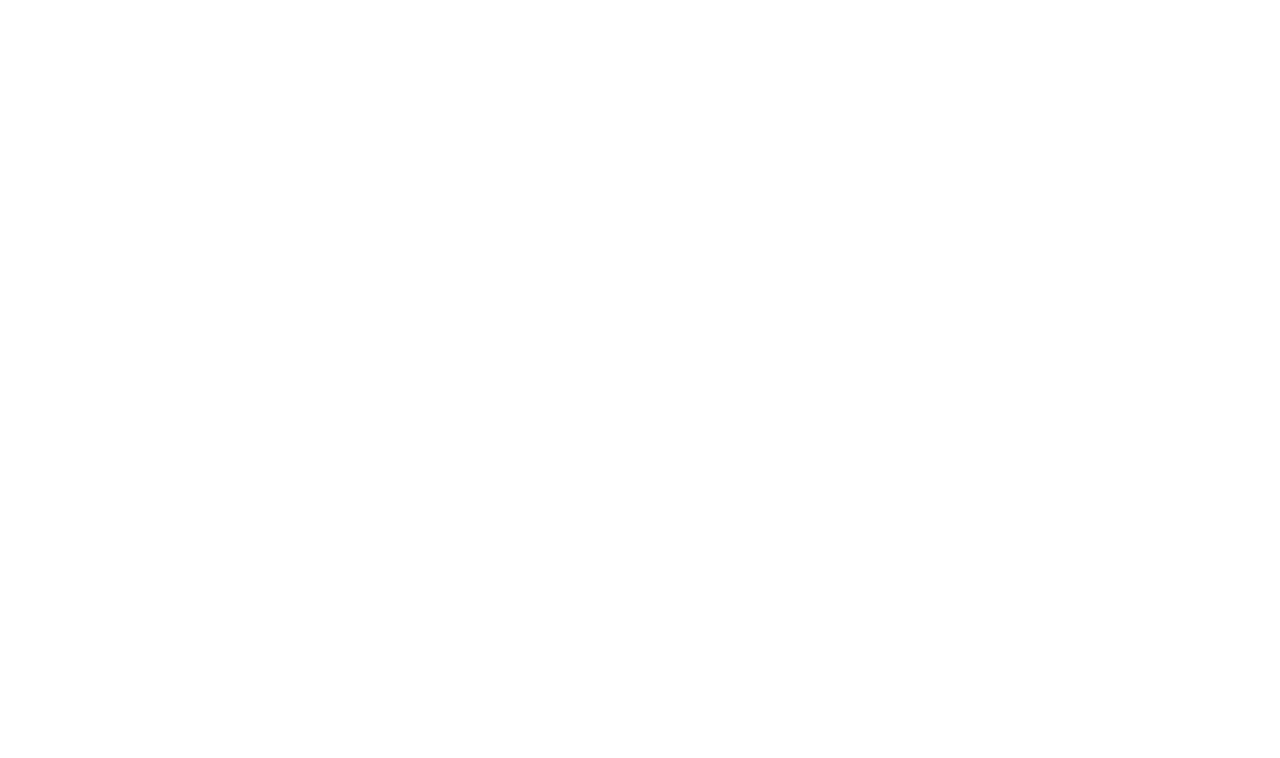
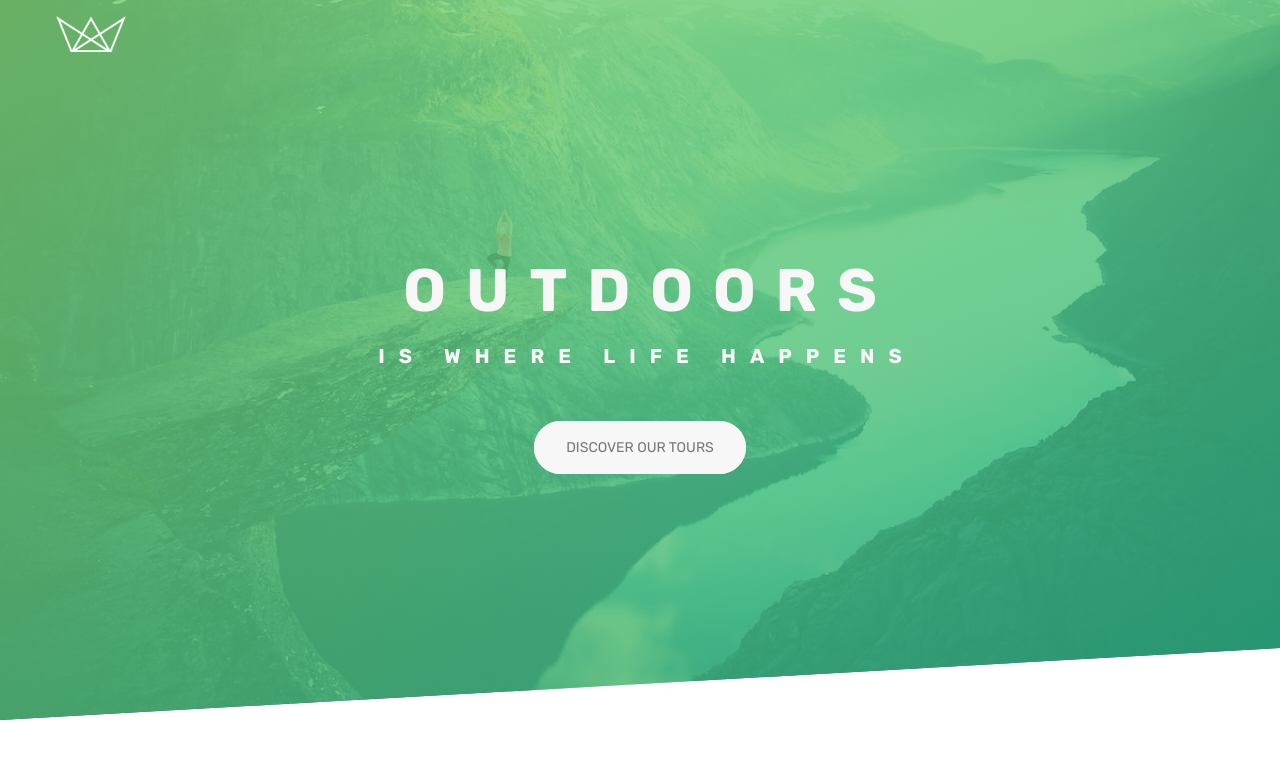
Before and after one commit to lantranad2/natours, a website built with Parcel: page src/index.html in a window 1280 px wide. Built offline with nearby package versions, Linux system fonts and the light colour scheme.

Commit message:
Build the Header component.

```diff
--- a/src/index.html
+++ b/src/index.html
@@ -14,5 +14,22 @@
     <link rel="stylesheet" href="sass/main.scss" />
     <script type="module" src="js/script.js"></script>
   </head>
-  <body></body>
+  <body>
+    <header class="header">
+      <div class="container header__logo">
+        <a href="#"><img src="images/logo.png" alt="Natours Logo" /></a>
+      </div>
+      <div class="header__content">
+        <h1 class="header__title">
+          <span class="animated-from-left header__heading">Outdoors</span>
+          <span class="animated-from-right header__subheading"
+            >is where life happens</span
+          >
+        </h1>
+        <a href="#" class="btn btn--primary animated-from-bottom header__btn">
+          Discover Our Tours
+        </a>
+      </div>
+    </header>
+  </body>
 </html>
--- /dev/null
+++ b/src/sass/abstracts/_mixins.scss
@@ -0,0 +1,50 @@
+// <= 320px   : xs-4
+@mixin xs-4 {
+  @media screen and (max-width: 320px) {
+    @content;
+  }
+}
+
+// <= 375px   : xs-3
+@mixin xs-3 {
+  @media screen and (max-width: 375px) {
+    @content;
+  }
+}
+
+// <= 480px   : xs-2
+@mixin xs-2 {
+  @media screen and (max-width: 480px) {
+    @content;
+  }
+}
+
+// <= 575px   : xs (STANDARD) [481; 575]
+
+// <= 640px   : sm
+@mixin sm {
+  @media screen and (min-width: 639px) {
+    @content;
+  }
+}
+
+// <= 768px   : md
+@mixin md {
+  @media screen and (min-width: 767px) {
+    @content;
+  }
+}
+
+// <= 992px   : lg
+@mixin lg {
+  @media screen and (min-width: 991px) {
+    @content;
+  }
+}
+
+// <= 1200px  : xl
+@mixin xl {
+  @media screen and (min-width: 1199px) {
+    @content;
+  }
+}
--- /dev/null
+++ b/src/sass/abstracts/_variables.scss
@@ -0,0 +1,14 @@
+$color-primary: #55c57a;
+$color-primary-dark: #28b485;
+$color-primary-light: #7ed56f;
+
+$color-secondary-dark: #ff7730;
+$color-secondary-light: #ffb900;
+
+$color-grey: #777;
+$color-grey-light: #f7f7f7;
+
+$padding-base: 1.6rem;
+
+$z-index-base: 0;
+$z-index-btn-after: $z-index-base - 1;
--- /dev/null
+++ b/src/sass/base/_animation.scss
@@ -0,0 +1,55 @@
+@keyframes moveFromBottom {
+  0% {
+    opacity: 0;
+    transform: translateY(3rem);
+  }
+
+  100% {
+    opacity: 1;
+    transform: translateY(0);
+  }
+}
+
+@keyframes moveFromLeft {
+  0% {
+    opacity: 0;
+    transform: translateX(-4rem);
+  }
+
+  70% {
+    transform: translateX(1rem);
+  }
+
+  100% {
+    opacity: 1;
+    transform: translateX(0);
+  }
+}
+
+@keyframes moveFromRight {
+  0% {
+    opacity: 0;
+    transform: translateX(4rem);
+  }
+
+  70% {
+    transform: translateX(-1rem);
+  }
+
+  100% {
+    opacity: 1;
+    transform: translateX(0);
+  }
+}
+
+@keyframes moveInBottom {
+  0% {
+    opacity: 0;
+    transform: translateY(3rem);
+  }
+
+  100% {
+    opacity: 1;
+    transform: translate(0);
+  }
+}
--- a/src/sass/base/_reset.scss
+++ b/src/sass/base/_reset.scss
@@ -1 +1,38 @@
-// font-family: 'Rubik', sans-serif;
+@use "../abstracts/variables" as *;
+
+*,
+*::before,
+*::after {
+  padding: 0;
+  margin: 0;
+  box-sizing: inherit;
+}
+
+html {
+  font-size: 62.5%;
+  overflow-x: hidden;
+}
+
+body {
+  font-family: "Rubik", system-ui, -apple-system, BlinkMacSystemFont, "Segoe UI",
+    Roboto, Oxygen, Ubuntu, Cantarell, "Open Sans", "Helvetica Neue", sans-serif;
+  font-size: 1.8rem;
+  line-height: 1.5;
+  color: $color-grey;
+  box-sizing: border-box;
+  overflow-x: hidden;
+}
+
+img {
+  width: 100%;
+  display: block;
+}
+
+ul {
+  list-style: none;
+}
+
+a {
+  color: $color-grey-light;
+  text-decoration: none;
+}
--- /dev/null
+++ b/src/sass/base/_utilities.scss
@@ -0,0 +1,22 @@
+@use "../abstracts/variables" as *;
+@use "animation" as *;
+
+.container {
+  max-width: 1200px;
+  margin-left: auto;
+  margin-right: auto;
+  padding-left: $padding-base;
+  padding-right: $padding-base;
+}
+
+.animated-from-left {
+  animation: moveFromLeft 0.75s ease-out backwards;
+}
+
+.animated-from-right {
+  animation: moveFromRight 0.75s ease-out backwards;
+}
+
+.animated-from-bottom {
+  animation: moveFromBottom 0.75s ease-out backwards;
+}
--- /dev/null
+++ b/src/sass/components/_btn.scss
@@ -0,0 +1,51 @@
+@use "../abstracts/variables" as *;
+
+.btn {
+  border: none;
+  outline: none;
+  padding: 1.6rem 3.2rem;
+  font-size: 1.4rem;
+  text-transform: uppercase;
+  border-radius: 100px;
+  position: relative;
+  transition: transform 0.4s;
+
+  &:hover {
+    transform: translateY(-3px);
+    box-shadow: 0 1rem 2rem rgba(0, 0, 0, 0.2);
+  }
+
+  &:active {
+    transform: translateY(0);
+    box-shadow: 0 0.5rem 1rem rgba(0, 0, 0, 0.2);
+  }
+
+  &::after {
+    content: "";
+    display: block;
+    position: absolute;
+    top: 0;
+    left: 0;
+    right: 0;
+    bottom: 0;
+    z-index: $z-index-btn-after;
+    border-radius: inherit;
+    background: inherit;
+    transition: all 0.4s;
+  }
+
+  &:hover::after {
+    opacity: 0;
+    transform: scaleX(1.4) scaleY(1.6);
+  }
+
+  &--primary {
+    color: $color-grey;
+    background: $color-grey-light;
+  }
+
+  &--secondary {
+    color: $color-grey-light;
+    background: $color-primary;
+  }
+}
--- /dev/null
+++ b/src/sass/layout/_header.scss
@@ -0,0 +1,113 @@
+@use "../abstracts/variables" as *;
+@use "../abstracts/mixins" as *;
+
+.header {
+  height: 90vh;
+  background-image: linear-gradient(
+      to right bottom,
+      rgba(126, 213, 111, 0.8),
+      rgba(40, 180, 133, 0.8)
+    ),
+    url(../images/header.jpg);
+  background-position: center;
+  background-repeat: no-repeat;
+  background-size: cover;
+  clip-path: polygon(0 0, 100% 0, 100% 90%, 0% 100%);
+  position: relative;
+
+  &__logo {
+    padding-top: $padding-base;
+    padding-bottom: $padding-base;
+  }
+
+  &__logo img {
+    display: block;
+    max-width: 70px;
+  }
+
+  &__content {
+    position: absolute;
+    top: 50%;
+    left: 50%;
+    transform: translate(-50%, -50%);
+    width: 100%;
+
+    display: flex;
+    flex-direction: column;
+    align-items: center;
+    gap: 5rem;
+  }
+
+  &__title {
+    display: flex;
+    flex-direction: column;
+    align-items: center;
+    gap: 0.5rem;
+    text-transform: uppercase;
+    color: $color-grey-light;
+  }
+
+  &__heading {
+    font-size: 5rem;
+    letter-spacing: 20px;
+    margin-right: -20px;
+  }
+
+  &__subheading {
+    font-size: 1.6rem;
+    letter-spacing: 14px;
+    margin-right: -14px;
+  }
+
+  @include xs-2 {
+    &__heading {
+      font-size: 4.4rem;
+      letter-spacing: 14px;
+      margin-right: -14px;
+    }
+
+    &__subheading {
+      font-size: 1.6rem;
+      letter-spacing: 7px;
+      margin-right: -7px;
+    }
+  }
+
+  @include xs-3 {
+    &__heading {
+      font-size: 3.4rem;
+      letter-spacing: 12px;
+      margin-right: -12px;
+    }
+
+    &__subheading {
+      font-size: 1.4rem;
+      letter-spacing: 7px;
+      margin-right: -7px;
+    }
+  }
+
+  @include xs-4 {
+    &__heading {
+      font-size: 3rem;
+      letter-spacing: 10px;
+      margin-right: -10px;
+    }
+
+    &__subheading {
+      font-size: 1.4rem;
+      letter-spacing: 6px;
+      margin-right: -6px;
+    }
+  }
+
+  @include md {
+    &__heading {
+      font-size: 6rem;
+    }
+
+    &__subheading {
+      font-size: 2rem;
+    }
+  }
+}
--- a/src/sass/main.scss
+++ b/src/sass/main.scss
@@ -0,0 +1,6 @@
+@use "base/reset";
+@use "base/utilities";
+
+@use "components/btn";
+
+@use "layout/header";
```
Also changed, not shown: src/components/header.html (added, +16 -0 lines).
